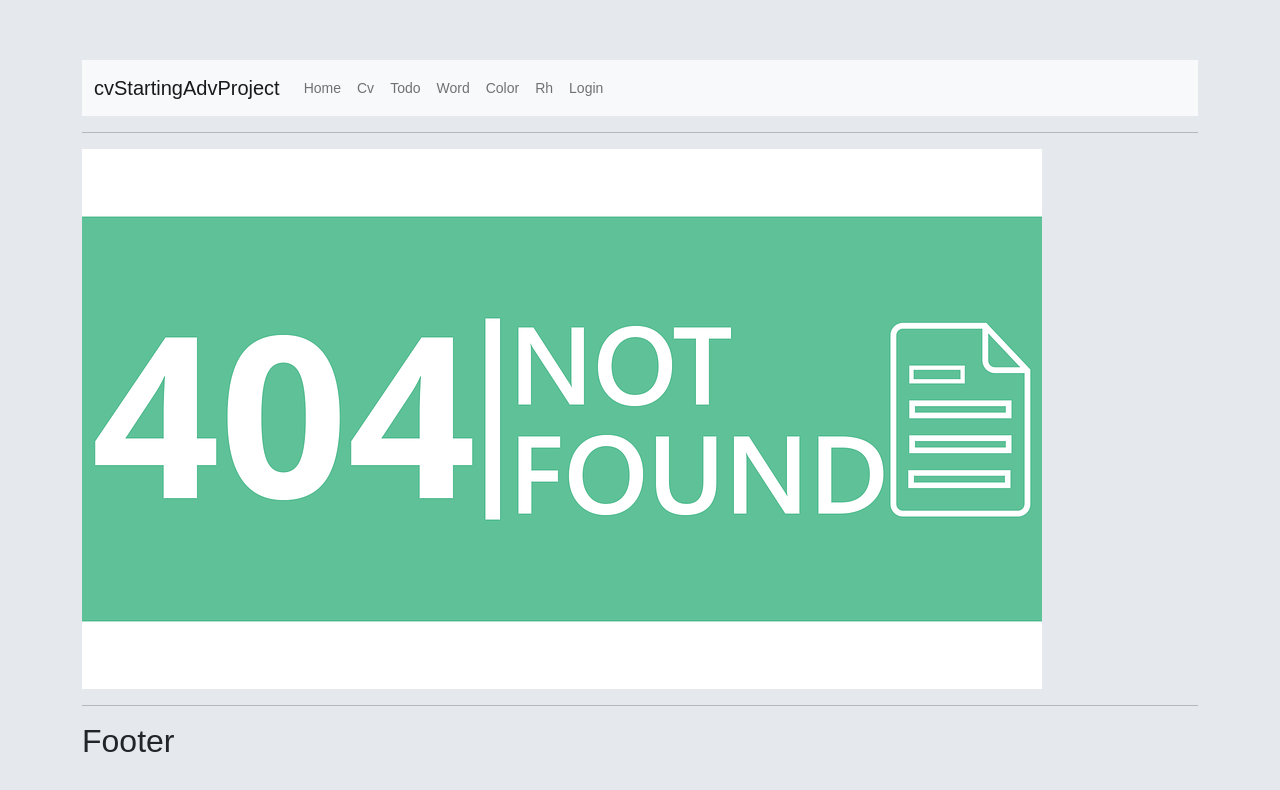
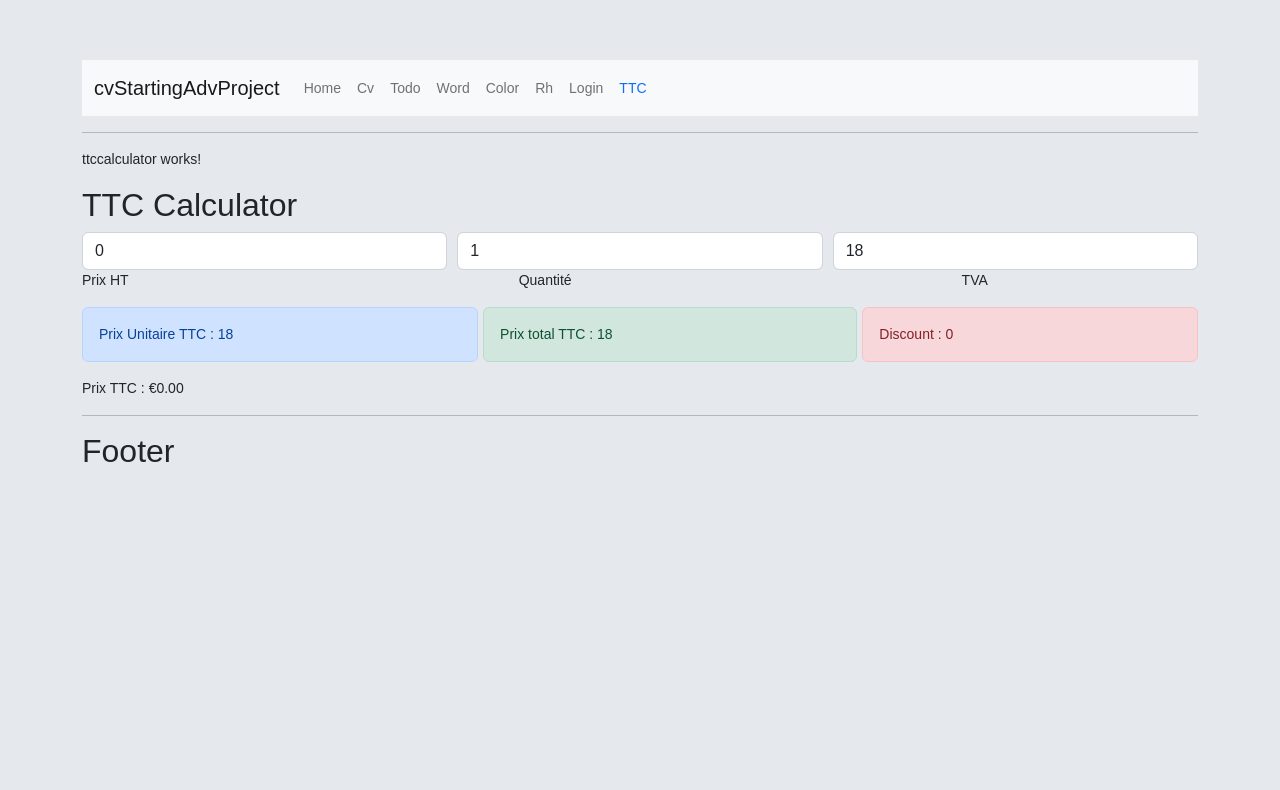
Before and after one commit to NaouresBzeouich/angular-TP1, an Angular app: page /ttc in a window 1280 px wide. Shown: the top 790 px of the page. Built offline with nearby package versions, Linux system fonts and the light colour scheme.

Commit message:
TTC Calculator

```diff
--- a/src/app/app-routing.module.ts
+++ b/src/app/app-routing.module.ts
@@ -12,6 +12,7 @@ import { AddCvComponent } from "./cv/add-cv/add-cv.component";
 import { CvComponent } from "./cv/cv/cv.component";
 import { DetailsCvComponent } from "./cv/details-cv/details-cv.component";
 import { RhComponent } from "./optimizationPattern/rh/rh.component";
+import {TTCCalculatorComponent} from "./components/ttccalculator/ttccalculator.component";
 
 const routes: Route[] = [
   { path: "login", component: LoginComponent },
@@ -35,6 +36,7 @@ const routes: Route[] = [
     component: AdminComponent,
     children: [{ path: "color", component: ColorComponent }],
   },
+  { path: "ttc", component: TTCCalculatorComponent },
   { path: "**", component: NF404Component },
 ];
 
--- a/src/app/app.module.ts
+++ b/src/app/app.module.ts
@@ -51,6 +51,7 @@ import { ProductsComponent } from "./products/products.component";
 import { ServiceWorkerModule } from "@angular/service-worker";
 import { AutocompleteComponent } from "./cv/autocomplete/autocomplete.component";
 import { SliderComponent } from "./rxjs/slider/slider.component";
+import {TTCCalculatorComponent} from "./components/ttccalculator/ttccalculator.component";
 
 @NgModule({
   declarations: [
@@ -58,6 +59,7 @@ import { SliderComponent } from "./rxjs/slider/slider.component";
     FirstComponent,
     SecondComponent,
     ColorComponent,
+    TTCCalculatorComponent,
     TwoComponent,
     CardProfilComponent,
     PereComponent,
--- a/src/app/components/navbar/navbar.component.html
+++ b/src/app/components/navbar/navbar.component.html
@@ -79,6 +79,12 @@
           (click)="logout()"
           >Logout</a
         >
+        <a
+          class="nav-link"
+          [routerLink]="['ttc']"
+          routerLinkActive="active text-primary"
+        >TTC</a
+        >
       </div>
     </div>
   </div>
--- /dev/null
+++ b/src/app/components/ttccalculator/ttccalculator.component.html
@@ -0,0 +1,25 @@
+<p>ttccalculator works!</p>
+
+<h2>
+  TTC Calculator
+</h2>
+
+<div>
+  <div style="display: flex; gap: 10px;">
+  <input type="number" id="quantite" [(ngModel)]="prixUnitaireHT" (input)="calculerTTC()" class="form-control flex-grow-1">
+  <input type="number" id="prixUnitaire" [(ngModel)]="quantite" (input)="calculerTTC()" class="form-control flex-grow-1">
+  <input type="number" id="tva" [(ngModel)]="tva" (input)="calculerTTC()" class="form-control flex-grow-1">
+</div>
+  <div style="display: flex; gap: 390px;">
+    <p> Prix HT</p>
+    <p>Quantité</p>
+    <p>TVA</p>
+  </div>
+
+  <div style="display: flex; gap: 5px;">
+    <div class="alert alert-primary flex-grow-1"> Prix Unitaire TTC : {{ prixunitaireTTC}}</div>
+    <div class="alert alert-success flex-grow-1"> Prix total TTC : {{prixTotalTTC}}</div>
+    <div class="alert alert-danger flex-grow-1"> Discount : {{discount}}</div>
+  </div>
+  <p>Prix TTC : {{ discount | currency:'EUR' }}</p>
+</div>
--- /dev/null
+++ b/src/app/components/ttccalculator/ttccalculator.component.ts
@@ -0,0 +1,43 @@
+import { Component } from '@angular/core';
+
+@Component({
+  selector: 'app-ttccalculator',
+  templateUrl: './ttccalculator.component.html',
+  styleUrl: './ttccalculator.component.css'
+})
+export class TTCCalculatorComponent {
+  quantite = 1;
+  prixUnitaireHT = 0;
+  tva = 18;
+  prixunitaireTTC = this.prixUnitaireHT *(100+ this.tva) / 100 ;
+  prixTotalTTC = this.prixunitaireTTC * this.quantite;
+
+  discount20 = 0.2;
+  discount30 = 0.3;
+
+  discount = 0;
+
+  ngOnInit(): void {
+    this.calculerTTC();
+  }
+
+  calculerTTC() {
+
+    this.prixunitaireTTC = this.prixUnitaireHT + this.tva;
+    this.prixTotalTTC = this.prixunitaireTTC * this.quantite;
+
+    if ((this.quantite > 10) && (this.quantite < 15)) {
+      this.discount = this.prixTotalTTC * this.discount20;
+    }
+    else{
+      if (this.quantite > 10) {
+        this.discount = this.prixTotalTTC * this.discount30;
+      }
+      else{
+        this.discount = 0 ;
+      }
+    }
+
+
+  }
+}
```
Also changed, not shown: src/app/components/ttccalculator/ttccalculator.component.css (added), 1 other file (tests, documents, lock files or other folders).
